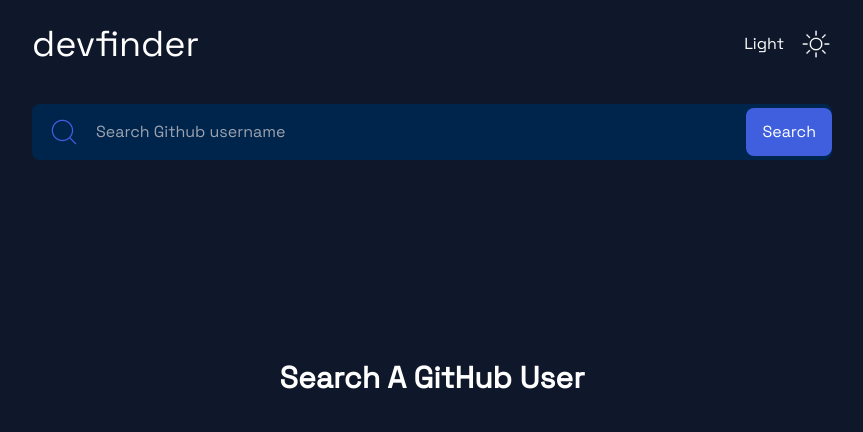
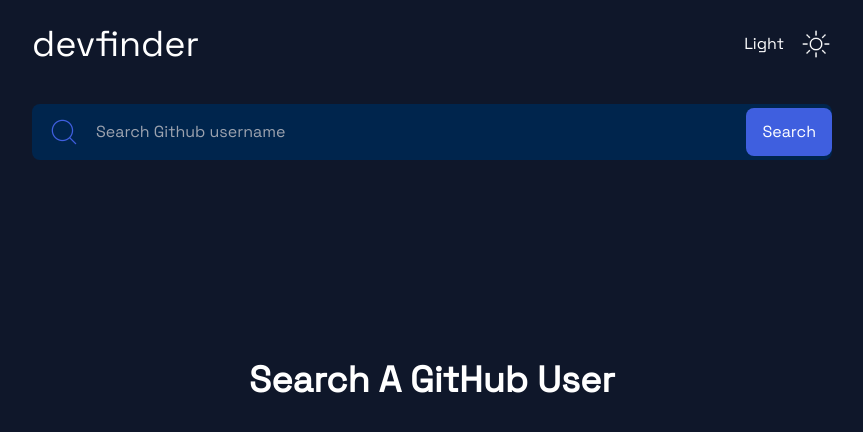
Before and after one commit to chiamaka28/devfinder, a React (Vite) app: page / in a window 1280 px wide. Shown: the top 432 px of the page, without its empty margins (208-1071 px from the left). Built offline with nearby package versions, Linux system fonts and the light colour scheme.

Commit message:
fixed an issue

```diff
--- a/index.html
+++ b/index.html
@@ -12,7 +12,7 @@
     <meta name="viewport" content="width=device-width, initial-scale=1.0" />
     <title>Vite + React</title>
   </head>
-  <body>
+  <body >
     <div id="root"></div>
     <script type="module" src="/src/main.jsx"></script>
   </body>
--- a/src/App.jsx
+++ b/src/App.jsx
@@ -1,6 +1,6 @@
 import Header from "./components/Header";
 import Main from "./components/Main";
-import { useState } from "react";
+import { useState, useEffect } from "react";
 
 
 
@@ -8,7 +8,7 @@ function App() {
   const [placeHolder, setPlaceHolder] = useState(true)
   const [text, setText] = useState("");
   const [getUser, setGetUser] = useState([]);
-
+  const [theme, setTheme] = useState(null);
 
   async function handleSearch() {
     setPlaceHolder(false)
@@ -35,9 +35,9 @@ function App() {
   };
 
   return (
-    <div className="bg-slate-900 min-h-screen ">
+    <div className="bg-slate-900 min-h-screen light:bg-white">
       <div className="my-container">
-        <Header text={text} setText={setText} clickHandler={clickHandler}/>
+        <Header text={text} setText={setText} clickHandler={clickHandler} />
         <Main text={text} getUser={getUser} placeHolder={placeHolder}/>
       </div>
     </div>
--- a/src/components/Header.jsx
+++ b/src/components/Header.jsx
@@ -9,7 +9,7 @@ const Header = ({text, setText, clickHandler}) => {
           <h1 className="font-['Abril Fatface'] text-white text-4xl">
             devfinder
           </h1>
-          <div className="flex gap-4 justify-center items-center">
+          <div className="flex gap-4 justify-center items-center" >
             <h3 className="text-white">Light</h3>
             <img className="h-8" src={sun} alt="" />
           </div>
--- a/src/components/Main.jsx
+++ b/src/components/Main.jsx
@@ -10,7 +10,7 @@ import company1 from "../assets/company1.png";
 const Main = ({ getUser , placeHolder}) => {
   return (
     <div>
-      {placeHolder ? <div className="flex justify-center items-center mt-[200px] font-extrabold text-2xl md:text-3xl"><h2 className="text-white">Search  A GitHub User</h2></div> : ""}
+      {placeHolder ? <div className="flex justify-center items-center mt-[200px] font-extrabold text-2xl md:text-4xl"><h2 className="text-white">Search  A GitHub User</h2></div> : ""}
       {getUser.map((user, index) => {
         return (
           <div key={index} className="bg-darkBlueBg px-5 p-3 mt-5 rounded-xl">
```
